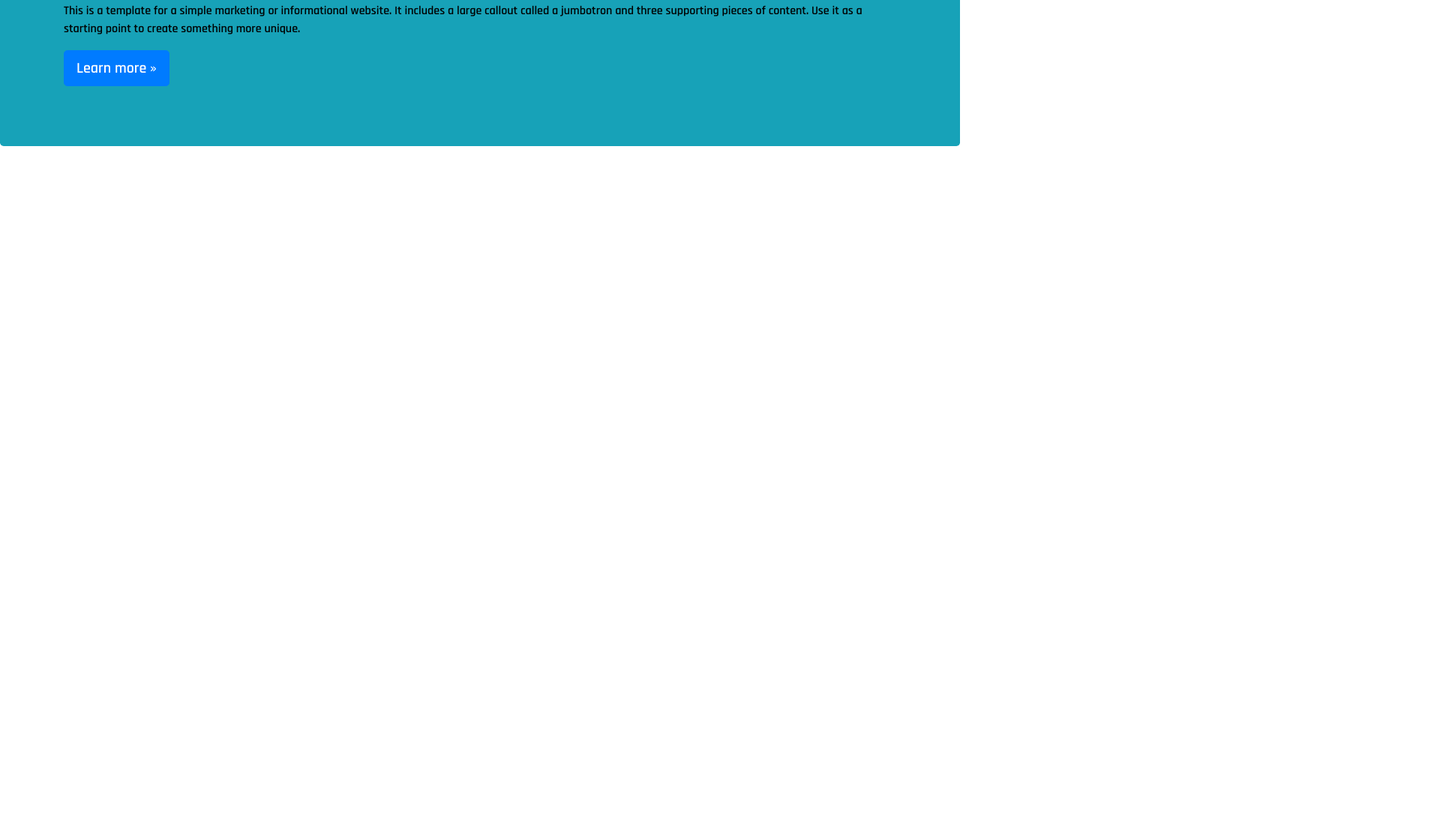
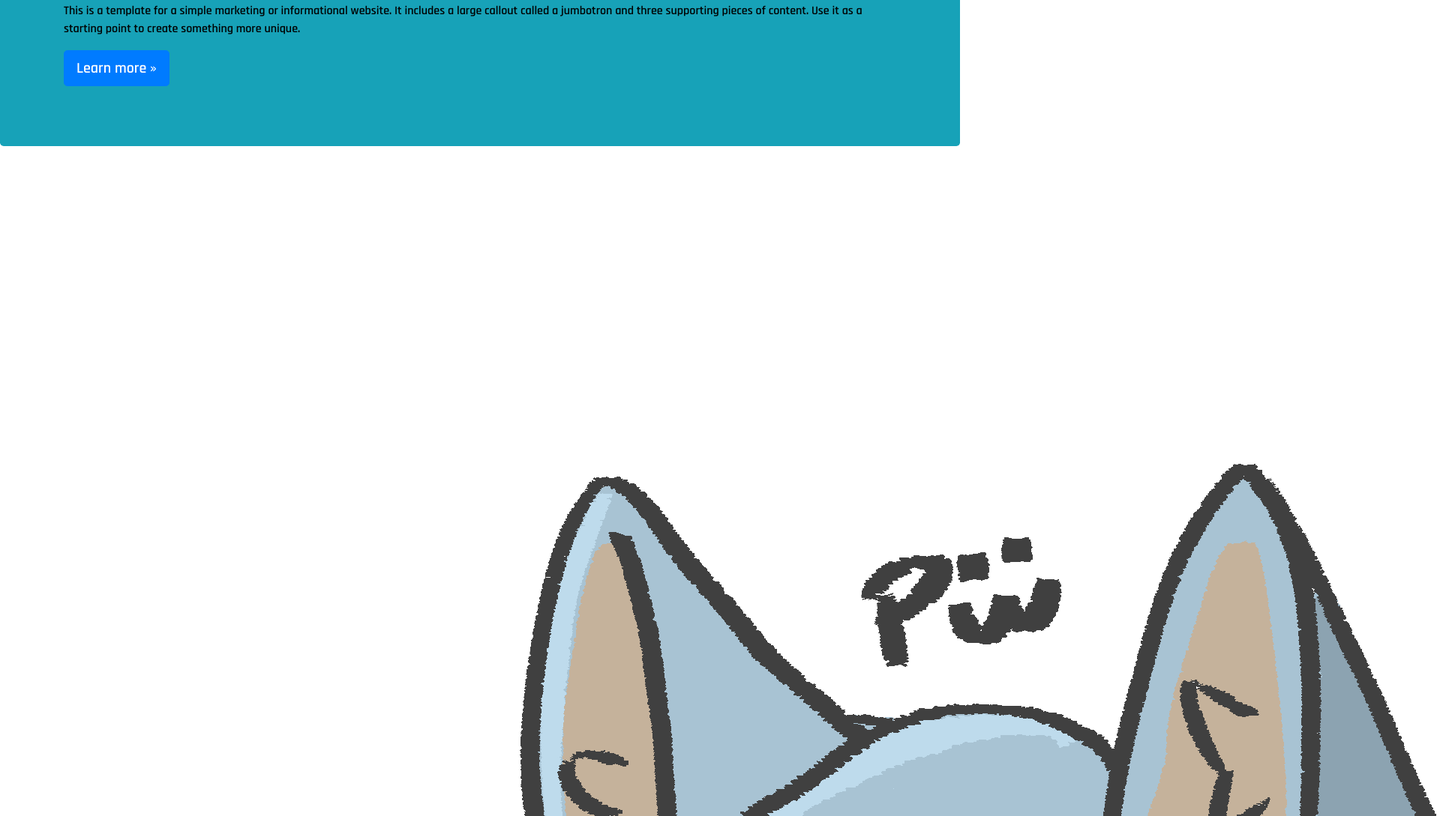
Before and after one commit to Piwott/Piwottweb, a plain HTML site: page index.html in a window 1280 px wide. Shown: the part 211-1300 px from the top of the page at 75% size, 1920 px wide, since content can reach past the window. Before the commit the page ends 800 px from the top, so only its background shows below. Drawn offline with nearby package versions, Linux system fonts and the light colour scheme.

Commit message:
añadido img

```diff
--- a/index.html
+++ b/index.html
@@ -60,6 +60,7 @@
   <script src="https://cdn.jsdelivr.net/npm/bootstrap@4.0.0/dist/js/bootstrap.min.js"
     integrity="sha384-JZR6Spejh4U02d8jOt6vLEHfe/JQGiRRSQQxSfFWpi1MquVdAyjUar5+76PVCmYl"
     crossorigin="anonymous"></script>
-</body>
+<img src="piworeal.png" alt="piworeal" />
+  </body>
 
 </html>
```
Also changed, not shown: piworeal.png (added).
